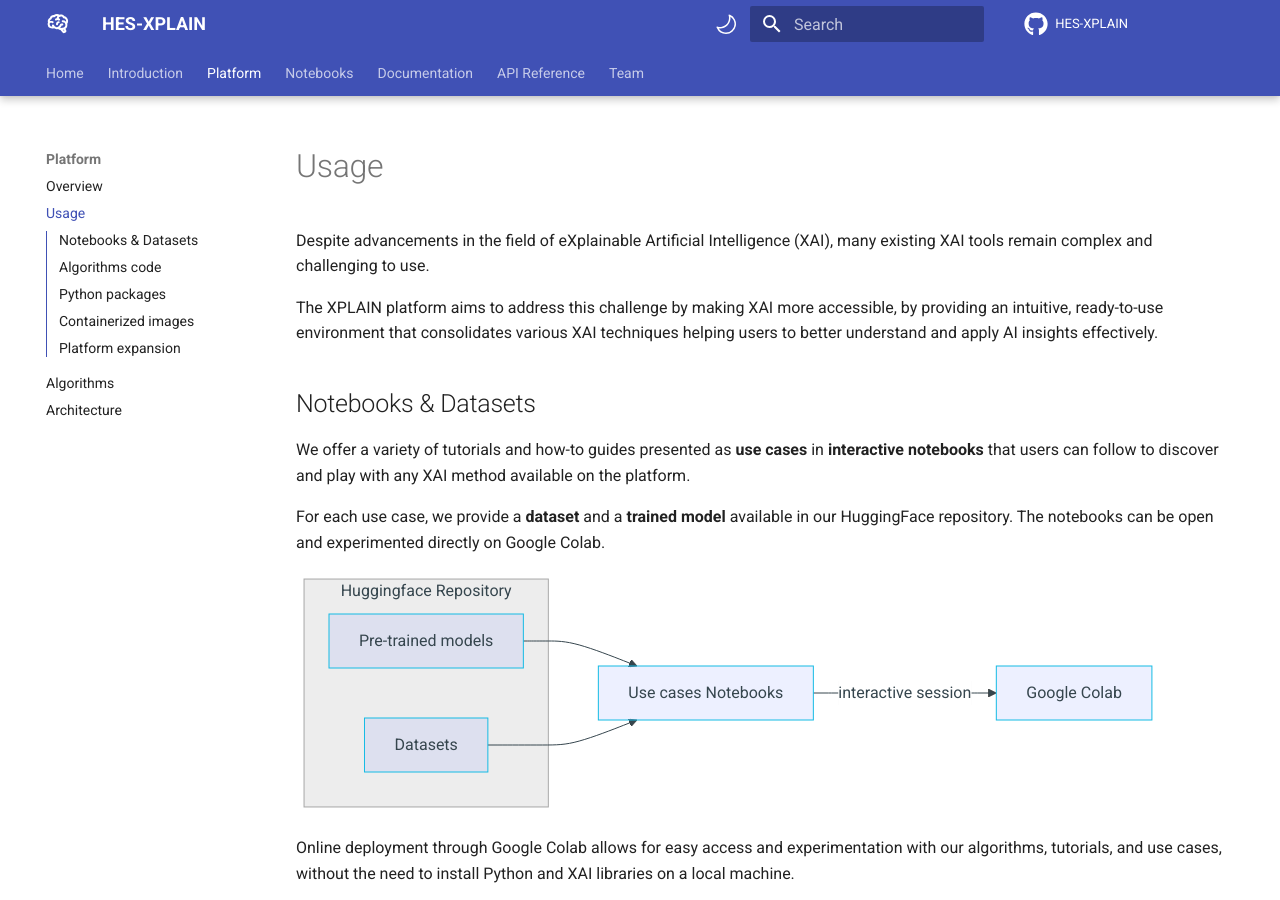
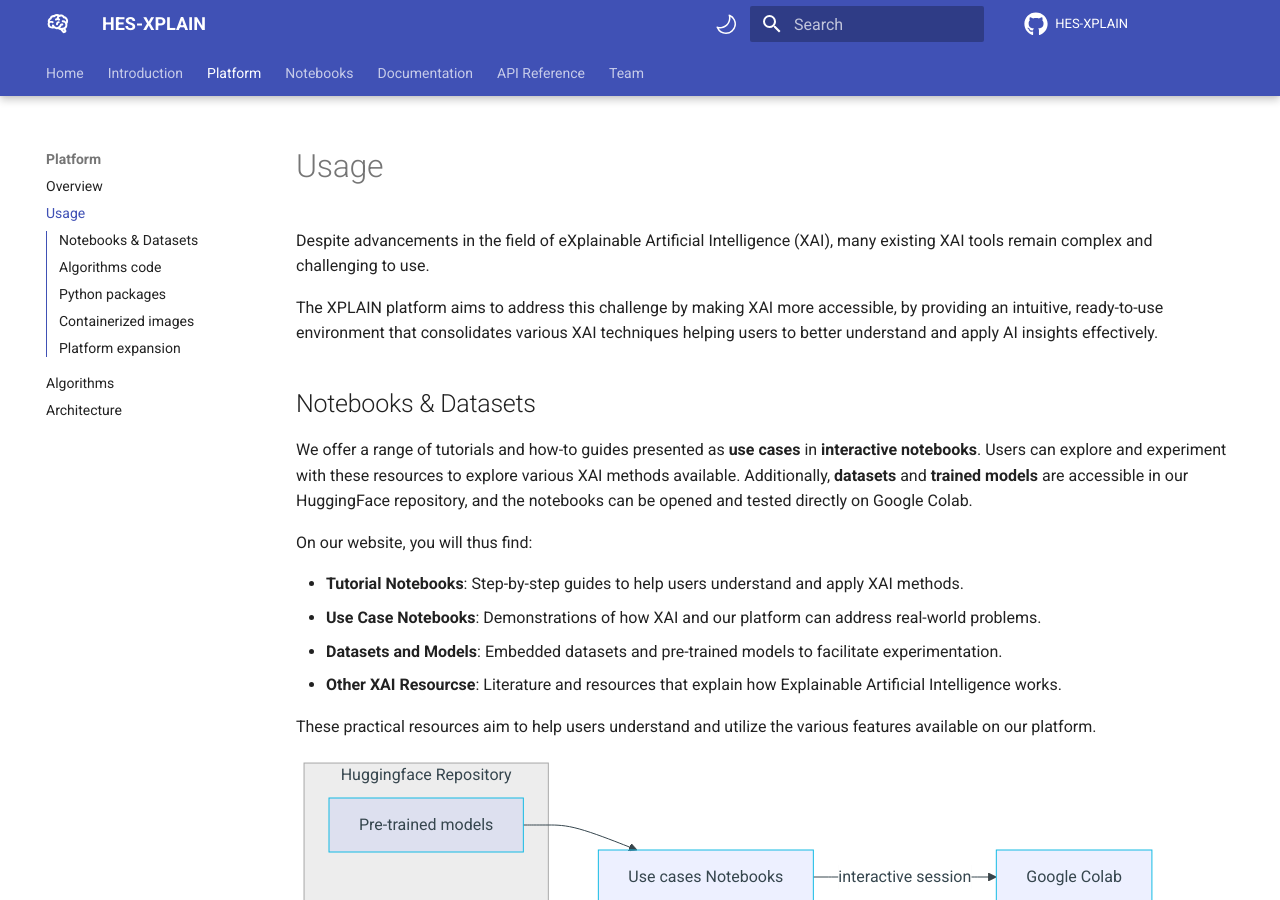
Before and after one commit to HES-XPLAIN/hes-xplain.github.io, an MkDocs documentation site: the page built from docs/platform/usage.md, in a window 1280 px wide and 900 px high. Built offline with MkDocs 1.6.1 and Material for MkDocs 9.7.7, drawn with Linux system fonts in a browser that asks for light colours; comment, search, counter and statistics services are not loaded; some of the changed lines change nothing that is shown.

Commit message:
Add fixes for Usage page (#58)

````diff
--- a/docs/platform/usage.md
+++ b/docs/platform/usage.md
@@ -4,9 +4,16 @@
 
 ## Notebooks & Datasets
 
-We offer a variety of tutorials and how-to guides presented as **use cases** in **interactive notebooks** that users can follow to discover and play with any XAI method available on the platform.
+We offer a range of tutorials and how-to guides presented as **use cases** in **interactive notebooks**. Users can explore and experiment with these resources to explore various XAI methods available. Additionally, **datasets** and **trained models** are accessible in our HuggingFace repository, and the notebooks can be opened and tested directly on Google Colab.
 
-For each use case, we provide a **dataset** and a **trained model** available in our HuggingFace repository. The notebooks can be open and experimented directly on Google Colab.
+On our website, you will thus find:
+
+- **Tutorial Notebooks**: Step-by-step guides to help users understand and apply XAI methods.
+- **Use Case Notebooks**: Demonstrations of how XAI and our platform can address real-world problems.
+- **Datasets and Models**: Embedded datasets and pre-trained models to facilitate experimentation.
+- **Other XAI Resourcse**: Literature and resources that explain how Explainable Artificial Intelligence works.
+
+These practical resources aim to help users understand and utilize the various features available on our platform.
 
 ```mermaid
 graph LR
@@ -32,10 +39,8 @@
 
     **How to use interactive sessions with notebooks**
 
-    You can launch notebooks conveniently in an online interactive session, or if you prefer the flexibility of a local session we provid you with the necessary tools.
-
-    Simply choose between launching an **online session** in **Google Colab**
-    or setting up a **local session** with our provided **Docker Compose files**.
+    You can launch notebooks conveniently in an online interactive session.
+    Simply choose launching an **online session** in **Google Colab**.
 
     **Note:** A **Google account** is required to access Google Colab free of charge.
 
@@ -48,19 +53,6 @@
 
     When you are done, the environment will be shutdown after 30 minutes of inactivity. You can also shut it down
     manually by clicking on **Runtime** menu then by selecting **Disconnect and delete runtime**.
-
-    ??? tip ":octicons-desktop-download-24: Local session: How to install Docker Desktop"
-
-        The provided Docker Compose files allow you to easily launch Jupyter notebooks and embedded data locally, giving you
-        convenient access to the notebook content and data.
-
-        You only need to install [Docker Desktop](https://www.docker.com/) and then download the Docker Compose file.
-
-        * Go to the [Docker website](https://www.docker.com/)
-        * Download the appropriate Docker Desktop version for your operating system (:simple-windows11: :simple-apple: :simple-linux:).
-        * Open a terminal or command prompt and run `docker version` to verify the installation.
-        * Ensure Docker Desktop is running.
-        * Download the Docker Compose files on this page and launch them with `docker compose up -f path/to/docker-compose.yml`.
 
 ## Algorithms code
 
@@ -168,9 +160,9 @@
 
 ??? tip ":octicons-desktop-download-24: Using Docker images in a local session"
 
-    **How to use interactive sessions with notebooks**
+    **How to use notebooks locally**
 
-    If you prefer the flexibility of a local session, we provid you with the necessary tools to launch notebooks conveniently on your machine.
+    If you prefer the flexibility of a local session, we provid you with the necessary tools to launch notebooks conveniently on your machine. Simply set up a local session with our provided **Docker Compose** files.
 
     ??? tip ":octicons-desktop-download-24: Local session: How to install Docker Desktop"
 
````
